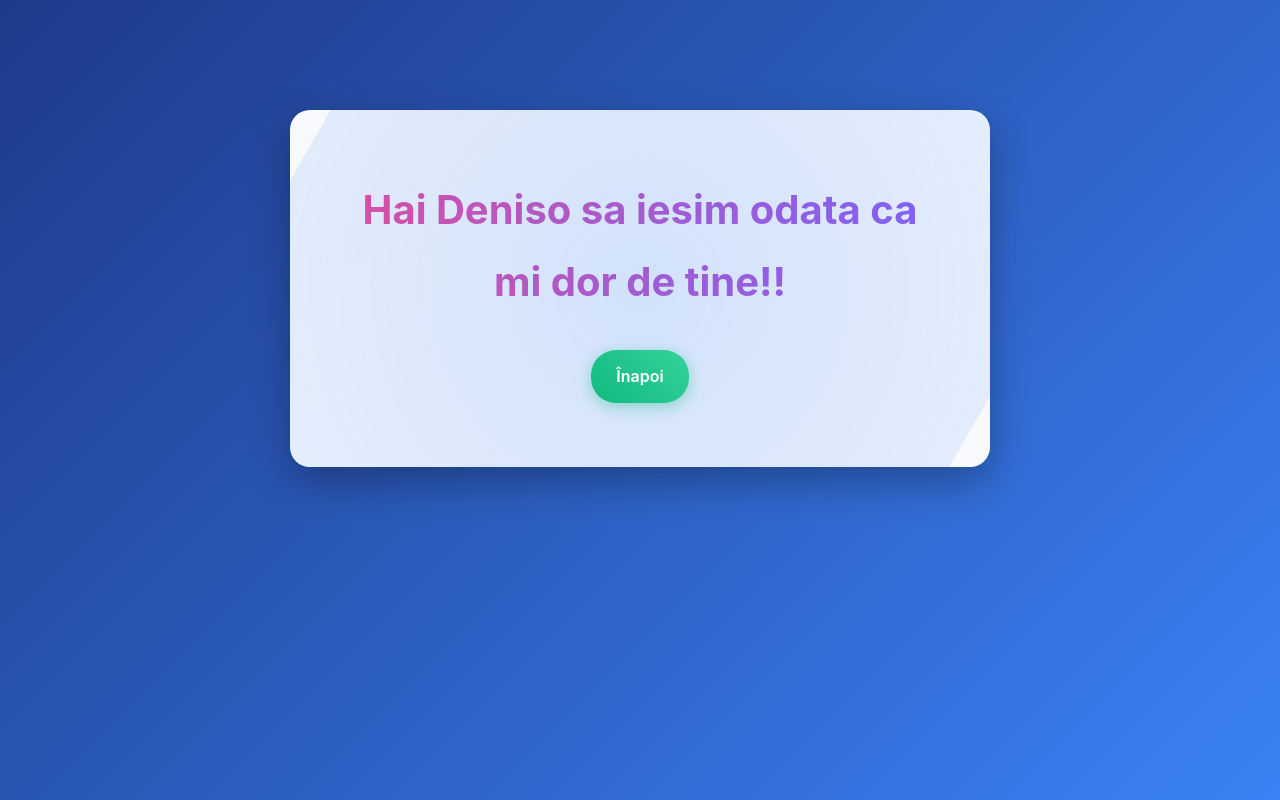
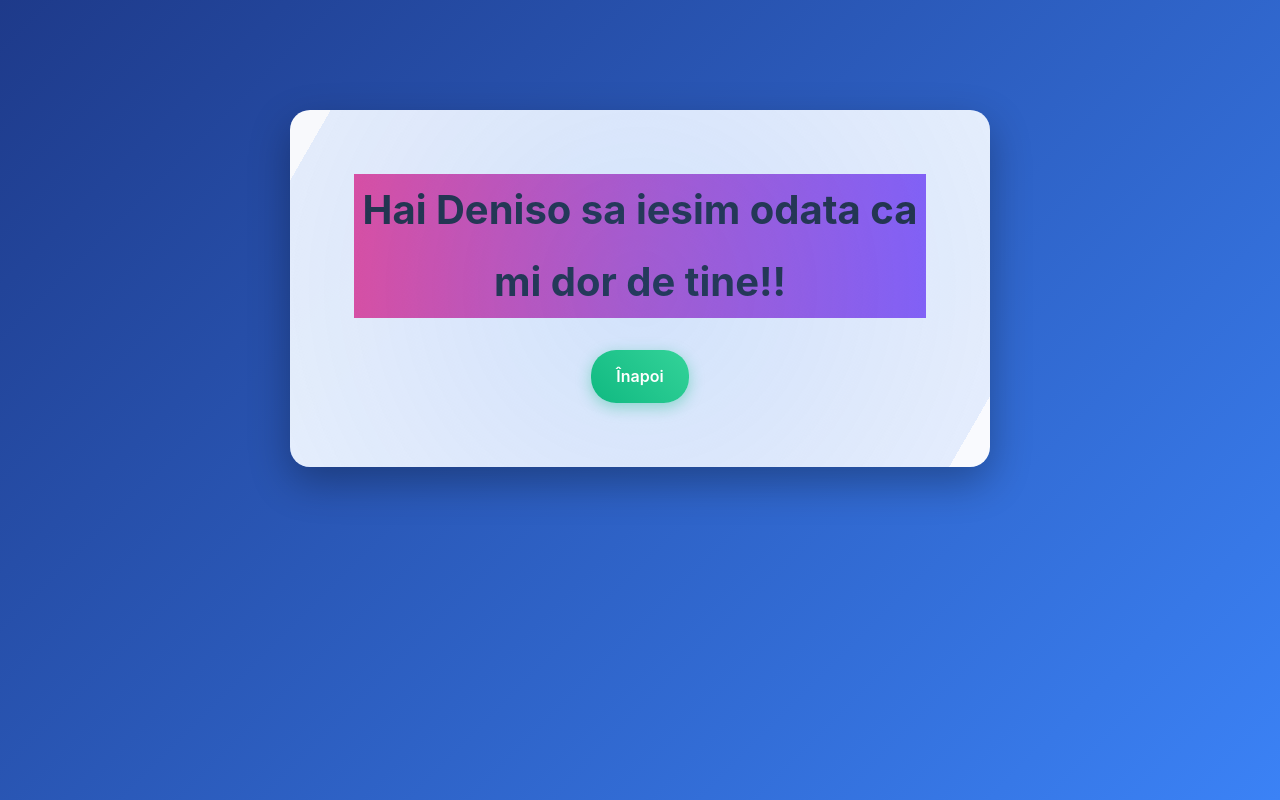
Before and after one commit to PopVladSTR/PopVladSTR.github.io, a plain HTML site: page secret.html in a window 1280 px wide. Drawn offline with Linux system fonts and the light colour scheme.

Commit message:
wwwdadac

```diff
--- a/styles.css
+++ b/styles.css
@@ -106,8 +106,6 @@ body {
   font-size: 2.5rem;
   font-weight: 700;
   background: linear-gradient(to right, #ec4899, #8b5cf6);
-  -webkit-background-clip: text;
-  -webkit-text-fill-color: transparent;
   margin-bottom: 2rem;
   animation: fadeInUp 1s ease-out;
 }
@@ -199,8 +197,6 @@ h1 {
   font-size: 3rem;
   font-weight: 700;
   background: linear-gradient(to right, #3b82f6, #10b981);
-  -webkit-background-clip: text;
-  -webkit-text-fill-color: transparent;
   margin-bottom: 1.5rem;
   text-align: center;
   animation: popIn 0.8s ease-out;
```
